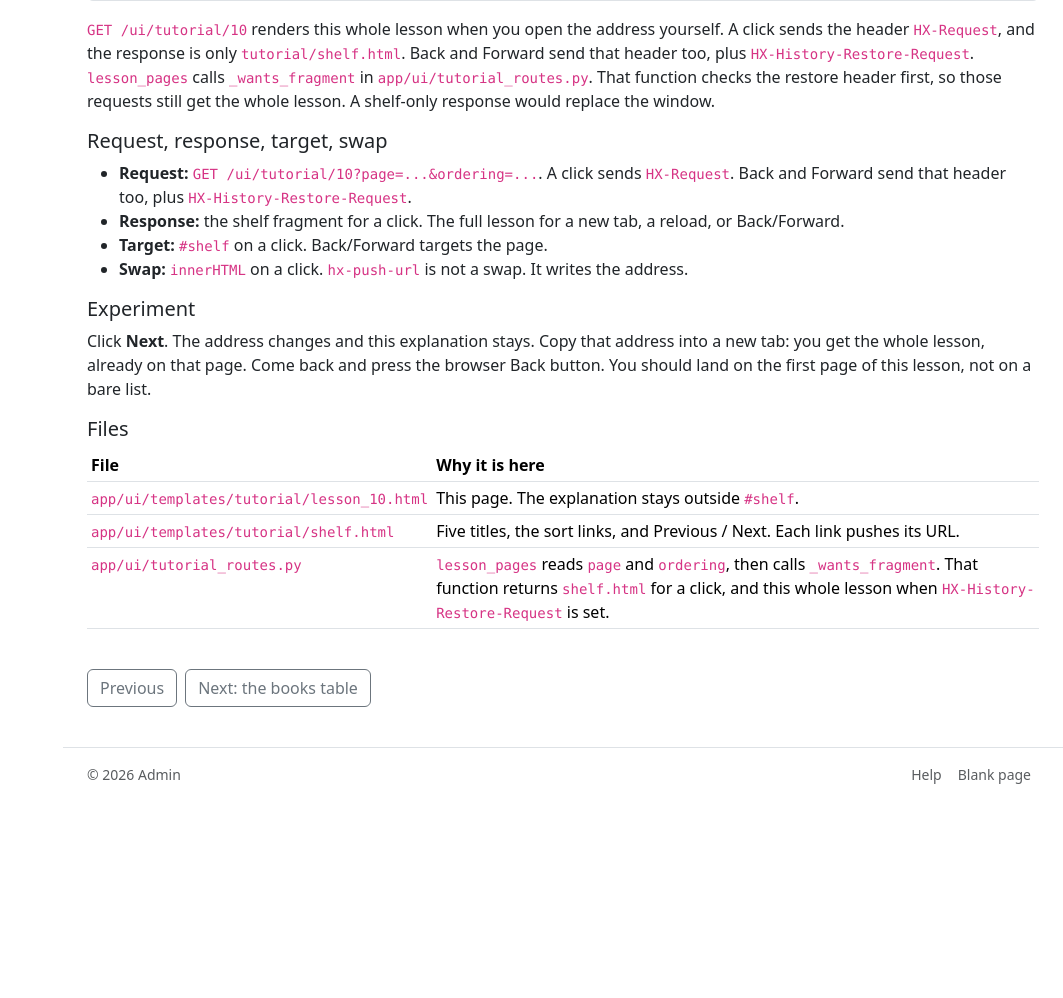
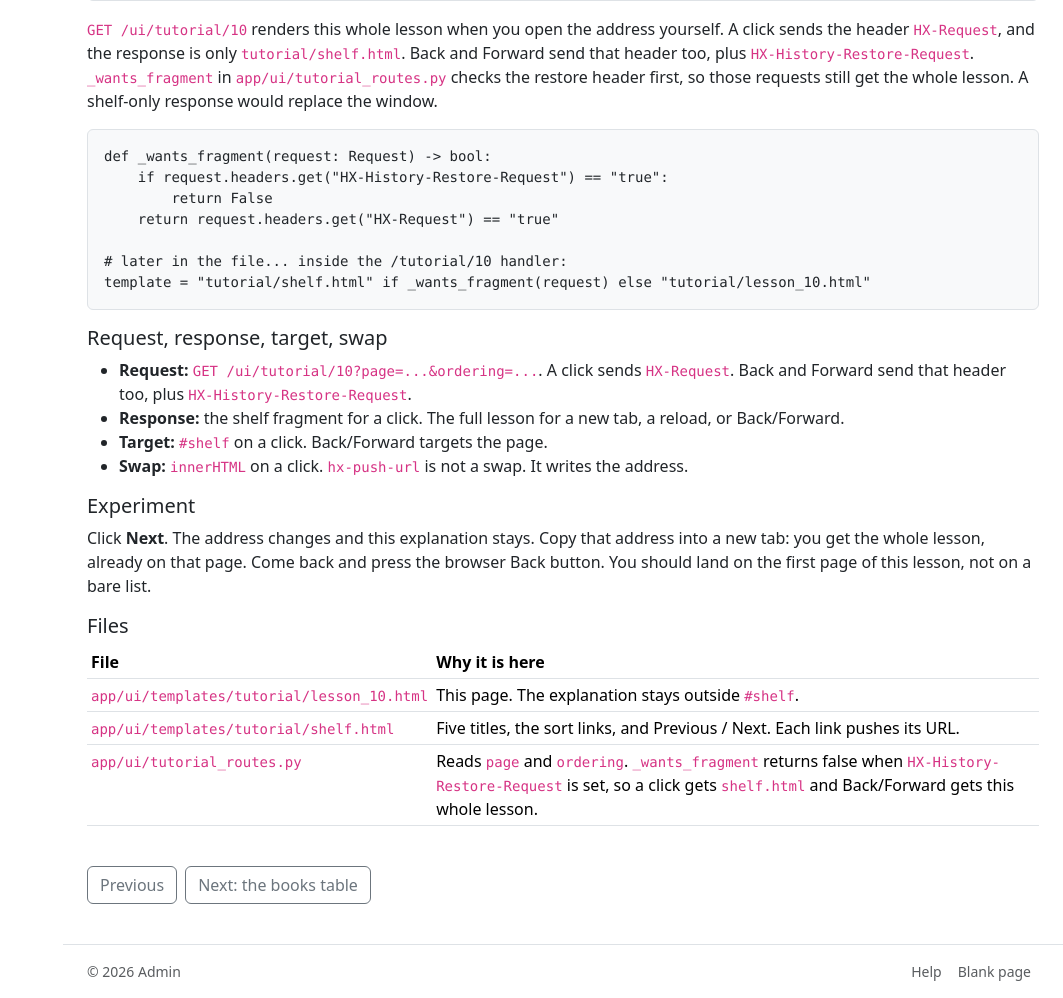
Before and after one commit to tgogos/htmx-bootstrap-tutorial, a FastAPI app: template app/ui/templates/tutorial/lesson_10.html in a window 1280 px wide. Shown: the part 899-1897 px from the top of the page, without its empty margins (217-1280 px from the left). Before the commit the page ends 1683 px from the top, so only its background shows below. Run offline with FastAPI, Linux system fonts and the light colour scheme; the template is opened without the code that fills it, so the values that code supplies are empty; parts of the project's set-up code (start-up, migrations or seed data) failed here and were passed over; some libraries are stand-ins or nearby versions.

Commit message:
Show the _wants_fragment check on lesson 10 so the reader can see why Back still returns the full page.
Co-authored-by: Cursor <cursoragent@cursor.com>

```diff
--- a/app/ui/templates/tutorial/lesson_10.html
+++ b/app/ui/templates/tutorial/lesson_10.html
@@ -23,7 +23,14 @@
   hx-swap="innerHTML"
   hx-push-url="true"
 &gt;Next&lt;/a&gt;</code></pre>
-<p><code>GET /ui/tutorial/10</code> renders this whole lesson when you open the address yourself. A click sends the header <code>HX-Request</code>, and the response is only <code>tutorial/shelf.html</code>. Back and Forward send that header too, plus <code>HX-History-Restore-Request</code>. <code>lesson_pages</code> calls <code>_wants_fragment</code> in <code>app/ui/tutorial_routes.py</code>. That function checks the restore header first, so those requests still get the whole lesson. A shelf-only response would replace the window.</p>
+<p><code>GET /ui/tutorial/10</code> renders this whole lesson when you open the address yourself. A click sends the header <code>HX-Request</code>, and the response is only <code>tutorial/shelf.html</code>. Back and Forward send that header too, plus <code>HX-History-Restore-Request</code>. <code>_wants_fragment</code> in <code>app/ui/tutorial_routes.py</code> checks the restore header first, so those requests still get the whole lesson. A shelf-only response would replace the window.</p>
+<pre class="bg-body-tertiary border rounded p-3 small mb-3"><code>def _wants_fragment(request: Request) -&gt; bool:
+    if request.headers.get("HX-History-Restore-Request") == "true":
+        return False
+    return request.headers.get("HX-Request") == "true"
+
+# later in the file... inside the /tutorial/10 handler:
+template = "tutorial/shelf.html" if _wants_fragment(request) else "tutorial/lesson_10.html"</code></pre>
 
 <h2 class="h5">Request, response, target, swap</h2>
 <ul>
@@ -56,7 +63,7 @@
       </tr>
       <tr>
         <td><code>app/ui/tutorial_routes.py</code></td>
-        <td><code>lesson_pages</code> reads <code>page</code> and <code>ordering</code>, then calls <code>_wants_fragment</code>. That function returns <code>shelf.html</code> for a click, and this whole lesson when <code>HX-History-Restore-Request</code> is set.</td>
+        <td>Reads <code>page</code> and <code>ordering</code>. <code>_wants_fragment</code> returns false when <code>HX-History-Restore-Request</code> is set, so a click gets <code>shelf.html</code> and Back/Forward gets this whole lesson.</td>
       </tr>
     </tbody>
   </table>
```
